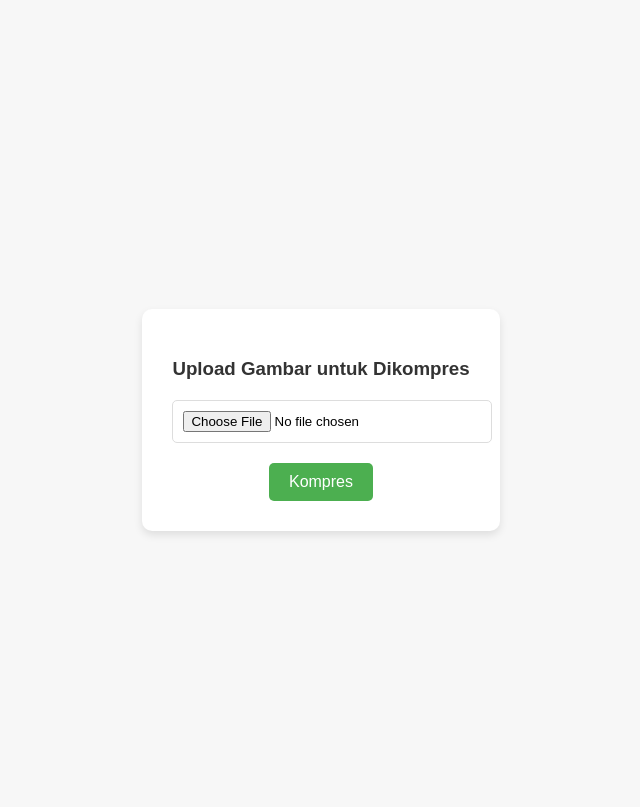
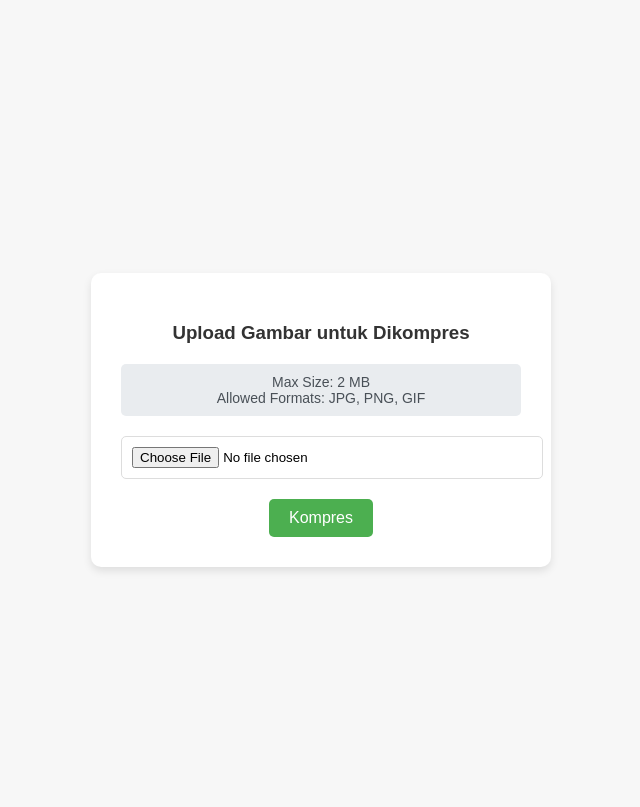
Before and after one commit to andikaep/kompres, a CodeIgniter app: page /database/index.php/compresscontroller/index in a window 1280 px wide. Shown: the top 807 px of the page, without its empty margins (319-959 px from the left). Run offline with CodeIgniter, Linux system fonts and the light colour scheme.

Commit message:
improvement button preview add percentage in compress result optimize card size add information image compress

```diff
--- a/application/controllers/CompressController.php
+++ b/application/controllers/CompressController.php
@@ -17,7 +17,7 @@ class CompressController extends CI_Controller {
     public function compress_image()
 {
     $config['upload_path'] = './uploads/';
-    $config['allowed_types'] = 'jpg|jpeg|png|gif';
+    $config['allowed_types'] = 'jpg|jpeg|png|gif|webp';
     $config['max_size'] = 2048;
 
     $this->load->library('upload', $config);
@@ -42,13 +42,18 @@ class CompressController extends CI_Controller {
         clearstatcache(); // Bersihkan cache ukuran file
         $compressed_size = filesize($file_path);
 
-        // Tambahkan informasi ukuran file ke data yang dikirim ke view
+        // Hitung persentase pengurangan ukuran
+        $compression_ratio = 100 - (($compressed_size / $original_size) * 100);
+
+        // Tambahkan informasi ukuran file dan persentase kompresi ke data yang dikirim ke view
         $data['original_size'] = $this->format_size_units($original_size);
         $data['compressed_size'] = $this->format_size_units($compressed_size);
+        $data['compression_ratio'] = number_format($compression_ratio, 2);
 
         $this->load->view('upload_success', $data);
     }
 }
+
 
 
 private function format_size_units($bytes)
--- a/application/views/upload_form.php
+++ b/application/views/upload_form.php
@@ -21,10 +21,20 @@
             border-radius: 10px;
             box-shadow: 0 4px 8px rgba(0, 0, 0, 0.1);
             text-align: center;
+            max-width: 400px;
+            width: 100%;
         }
         .upload-container h3 {
             margin-bottom: 20px;
             color: #333;
+        }
+        .upload-container p {
+            background-color: #e9ecef;
+            padding: 10px;
+            border-radius: 5px;
+            margin-bottom: 20px;
+            color: #495057;
+            font-size: 14px;
         }
         .upload-container input[type="file"] {
             margin-bottom: 20px;
@@ -56,6 +66,8 @@
 <div class="upload-container">
     <h3>Upload Gambar untuk Dikompres</h3>
 
+    <p>Max Size: 2 MB<br>Allowed Formats: JPG, PNG, GIF</p>
+
     <div class="error-message">
         <?php echo $error;?>
     </div>
```
Also changed, not shown: application/views/upload_success.php (+15 -6 lines).
